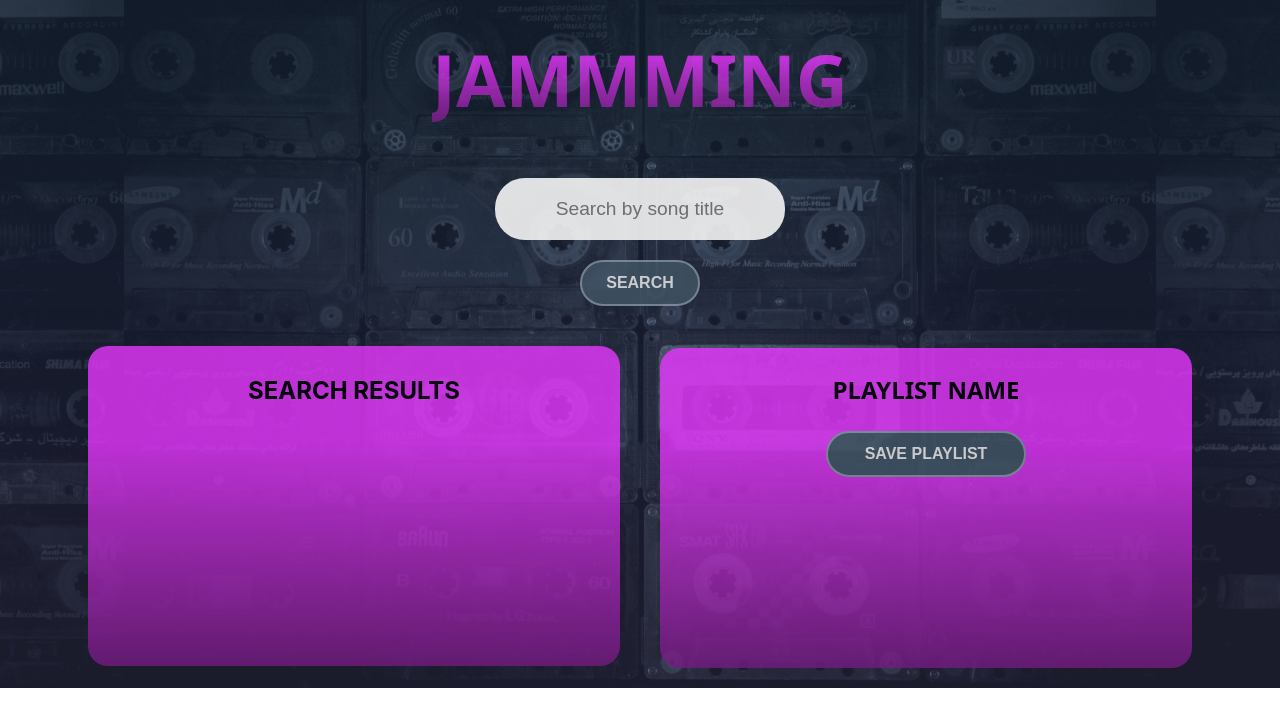
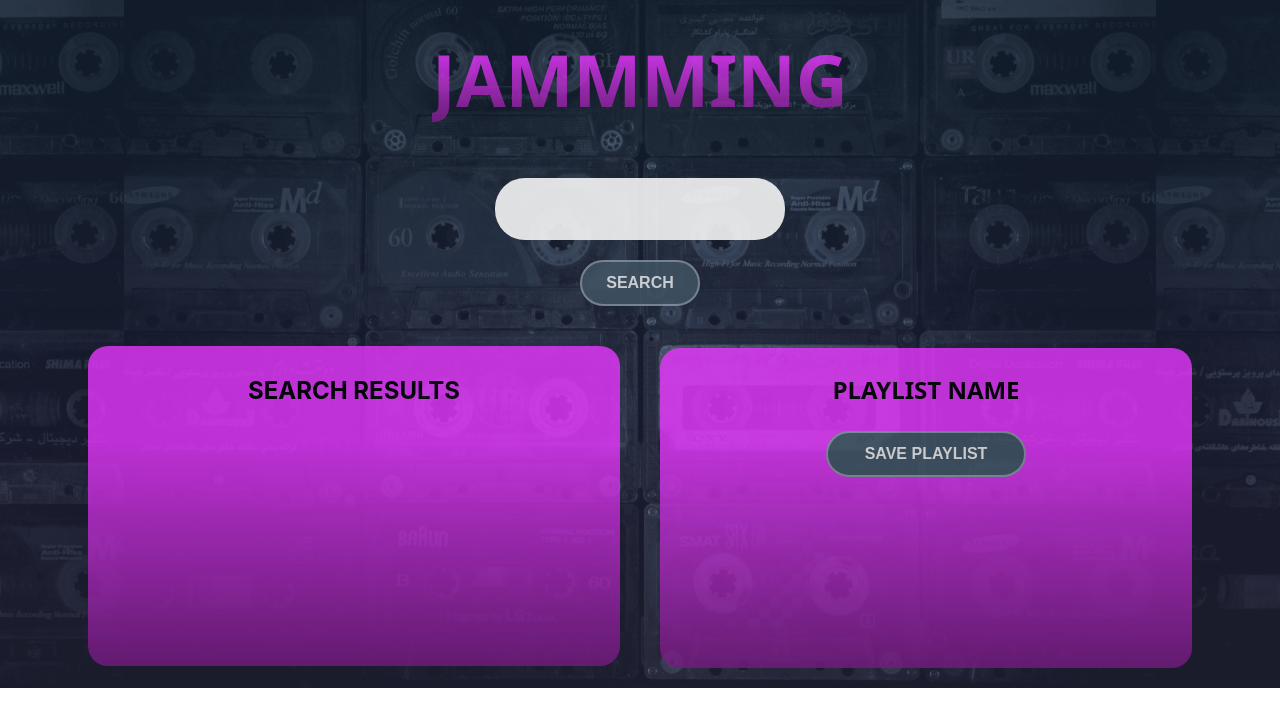
Before and after one commit to GemmaLP/jammming, a React (Create React App) app: page / in a window 1280 px wide. Shown: the top 726 px of the page. Built offline with nearby package versions, Linux system fonts and the light colour scheme.

Commit message:
saved search term in session storage for page refresh

```diff
--- a/src/components/SearchBar/SearchBar.js
+++ b/src/components/SearchBar/SearchBar.js
@@ -1,9 +1,16 @@
 import '../SearchBar/SearchBar.css'
-import { useCallback, useState} from 'react';
+import { useCallback, useEffect, useState} from 'react';
 
 function SearchBar(props) {
 
-  const [term, setTerm] = useState("");
+  const storedTerm = window.sessionStorage.getItem('term' || "")
+  const [term, setTerm] = useState(storedTerm);
+  const [searchType, setSearchType] = useState("track");
+
+ //set term in session storage to reinstate on page refresh
+  useEffect(() => {
+    window.sessionStorage.setItem('term', term);
+  }, [term]);
 
   const handleTermChange = useCallback((e) => {
     e.preventDefault();
@@ -16,7 +23,7 @@ function SearchBar(props) {
 
   return (
     <div className="searchBar">
-      <input placeholder="Search by song title"onChange={handleTermChange} />
+      <input value={term} onChange={handleTermChange} />
       <button className="searchBarButton" onClick={search}>SEARCH</button>
     </div>
   )
```
